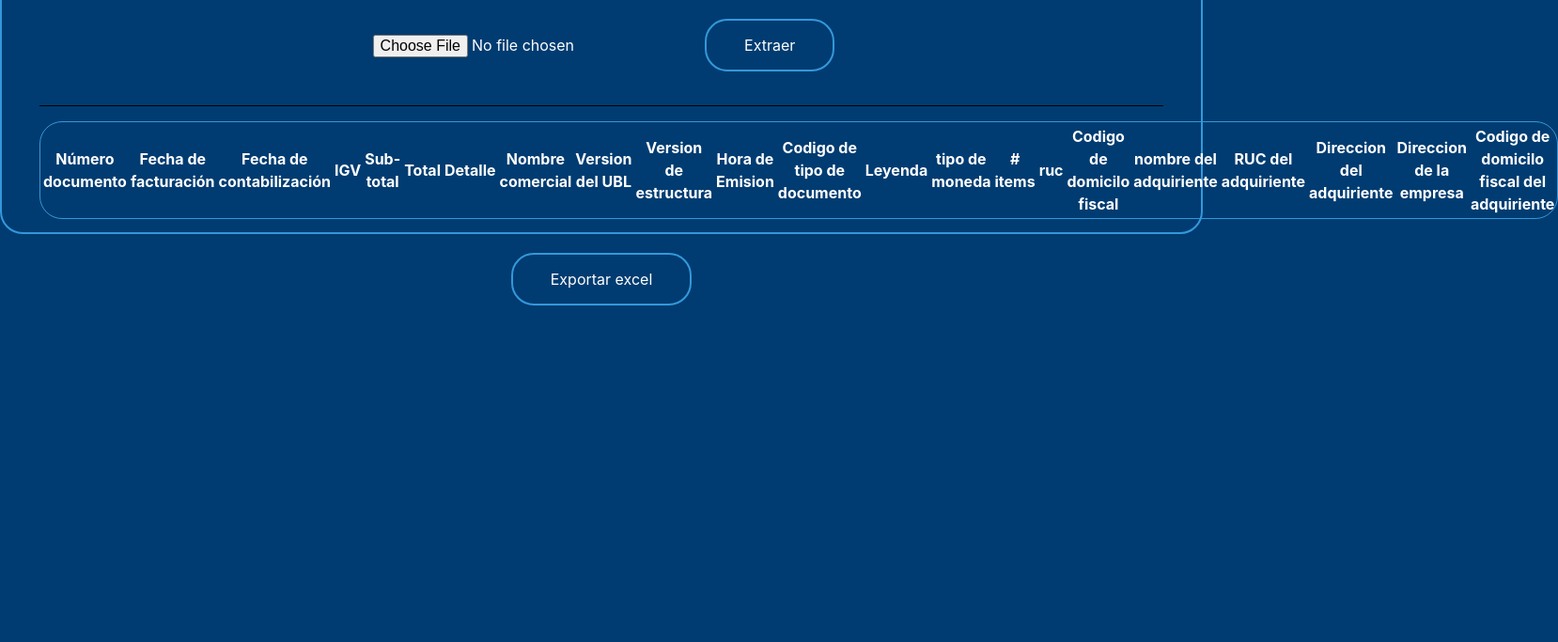
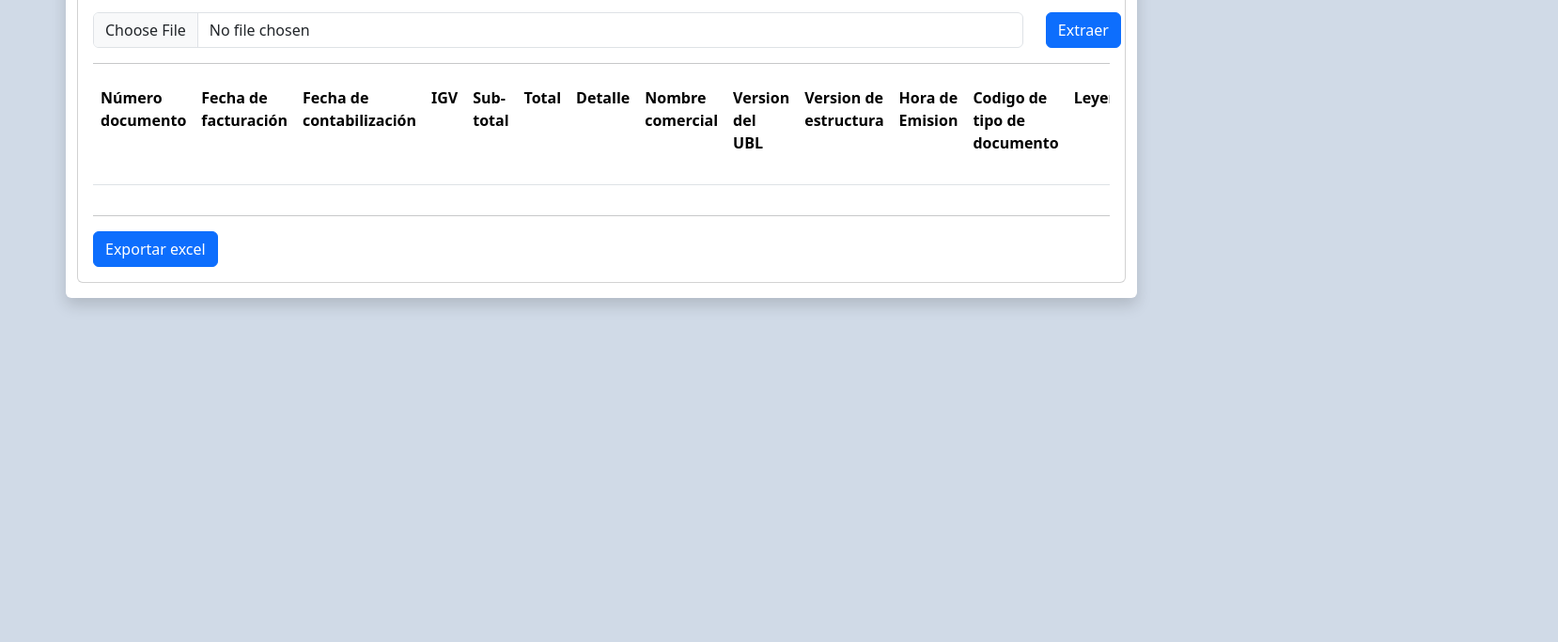
Before and after one commit to UntelsCar/programa-de-facturaci-n, a plain HTML site: page Programa/index.html in a window 1280 px wide. Shown: the part 117-800 px from the top of the page at 94% size, 1658 px wide, since content can reach past the window. Drawn offline with nearby package versions, Linux system fonts and the light colour scheme.

Commit message:
Fronteado

```diff
--- a/Programa/index.html
+++ b/Programa/index.html
@@ -1,60 +1,71 @@
 <!DOCTYPE html>
 <html lang="en">
-<head>
-    <meta charset="UTF-8">
-    <meta http-equiv="X-UA-Compatible" content="IE=edge">
-    <meta name="viewport" content="width=device-width, initial-scale=1.0">
-    <title>XML format</title>
-    <link rel="stylesheet" href="test.css">
-</head>
-<body>
-    <form class="form-text" action="#" id="formId">
-        <h1>Capturar datos documento XML</h1>
-        <hr>
-        <div>
-            <input type="file" id="inputId" accept=".xml" >
-            <button class="extraer">Extraer</button>
+    <head>
+        <meta charset="UTF-8" />
+        <meta http-equiv="X-UA-Compatible" content="IE=edge" />
+        <meta name="viewport" content="width=device-width, initial-scale=1.0" />
+        <title>Lector XML</title>
+        <link href="https://cdn.jsdelivr.net/npm/bootstrap@5.3.3/dist/css/bootstrap.min.css" rel="stylesheet"
+            integrity="sha384-QWTKZyjpPEjISv5WaRU9OFeRpok6YctnYmDr5pNlyT2bRjXh0JMhjY6hW+ALEwIH" crossorigin="anonymous" />
+        <!-- <link rel="stylesheet" href="test.css"> -->
+    </head>
+
+<body style="background-color: #d0dae7;">
+    <div class="container mt-3 py-3 shadow bg-white rounded">
+        <div class="card" >
+            <div class="card-body">
+                <h1 class="text-center">Capturar datos documento XML</h1>
+                <hr />
+
+    <form class="row" action="#" id="formId">
+        <div class="col-11">
+            <input class="form-control" type="file" id="inputId" accept=".xml" >
         </div>
-        <div>
-            <!-- <input type="button" id="btn" value="Process" onclick=""/> -->
-
+        <div class="col-1">
+            <button type="submit" class="btn btn-primary">Extraer</button>
+        </div>
+    </form>
+        <hr />
+        <div class="table-responsive">
+            <table class="table table-hover" id="tableId">
+                <tr>
+                    <th scope="col">Número documento</th>
+                    <th scope="col">Fecha de facturación</th>
+                    <th scope="col">Fecha de contabilización</th>
+                    <th scope="col">IGV</th>
+                    <th scope="col">Sub-total</th>
+                    <th scope="col">Total</th>
+                    <th scope="col">Detalle</th>
+                    <th scope="col">Nombre comercial</th>
+                    <th scope="col">Version del UBL</th>
+                    <th scope="col">Version de estructura</th>
+                    <th scope="col">Hora de Emision</th>
+                    <th scope="col">Codigo de tipo de documento</th>
+                    <th scope="col">Leyenda</th>
+                    <th scope="col">Tipo de Moneda</th>
+                    <th scope="col"># items</th>
+                    <th scope="col">RUC</th>
+                    <th scope="col">Codigo de domicilo fiscal</th>
+                    <th scope="col">Nombre del adquiriente</th>
+                    <th scope="col">RUC del adquiriente</th>
+                    <th scope="col">Direccion del adquiriente</th>
+                    <th scope="col">Direccion de la empresa</th>
+                    <th scope="col">Codigo de domicilo fiscal del adquiriente</th>
+                </tr>
+            </table>
         </div>
         <hr>
-        <table class="table-dark" border="0" id="tableId">
-            <tr>
-                <th>Número documento</th>
-                <th>Fecha de facturación</th>
-                <th>Fecha de contabilización</th>
-                <th>IGV</th>
-                <th>Sub-total</th>
-                <th>Total</th>
-                <th>Detalle</th>
-                <th>Nombre comercial</th>
-                <!-- dddddddddddddddddddddddd -->
-                <th>Version del UBL</th>
-                <th>Version de estructura</th>
-                <th>Hora de Emision</th>
-                <th>Codigo de tipo de documento</th>
-                <th>Leyenda</th>
-                <th>tipo de moneda</th>
-                <th># items</th>
-                <th>ruc</th>
-                <th>Codigo de domicilo fiscal</th>
-                <th>nombre del adquiriente</th>
-                <th>RUC del adquiriente</th>
-                <th>Direccion del adquiriente</th>
-                <th>Direccion de la empresa</th>
-                <th>Codigo de domicilo fiscal del adquiriente</th>
+        <button class="btn btn-primary" id="btnGozu" > Exportar excel</button>
+            </div>
+        </div>
+    </div>
+</body>
 
-            </tr>
-        </table>
-    </form>
-
-    <button class="btn-gozu" id="btnGozu" hidden>Exportar excel</button>
-
-</body>
 <script src="script.js"></script>
 <script src="xlsx.js"></script>
 <script src="https://cdnjs.cloudflare.com/ajax/libs/FileSaver.js/1.3.8/FileSaver.js"></script>
 <script src="https://code.jquery.com/jquery-3.3.1.js"></script>
+<script src="https://cdn.jsdelivr.net/npm/bootstrap@5.3.3/dist/js/bootstrap.bundle.min.js"
+    integrity="sha384-YvpcrYf0tY3lHB60NNkmXc5s9fDVZLESaAA55NDzOxhy9GkcIdslK1eN7N6jIeHz"
+    crossorigin="anonymous"></script>
 </html>
--- a/Programa/test.css
+++ b/Programa/test.css
@@ -75,7 +75,7 @@ body {
     line-height: var(--bs-body-line-height);
     color: var(--bs-body-color);
     text-align: var(--bs-body-text-align);
-    background-color: #003c71;
+    background-color: #ffffff;
     -webkit-text-size-adjust: 100%;
     -webkit-tap-highlight-color: rgba(0, 0, 0, 0);
 }
@@ -178,8 +178,8 @@ table {
 }
 
 th {
-    text-align: inherit;
-    text-align: -webkit-match-parent;
+    text-align: center;
+    vertical-align: middle;
 }
 
 /* button {
```
